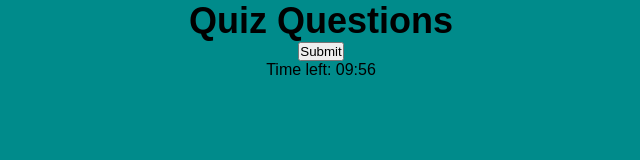
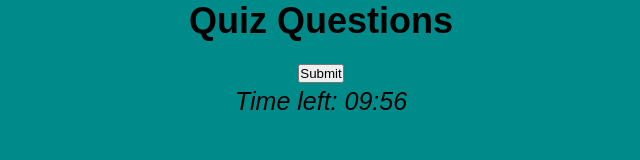
Before and after one commit to Seydenu/QuizMe, a plain HTML site: page questions.html in a window 1280 px wide. Shown: the whole page, without its empty margins (319-959 px from the left). Drawn offline with Linux system fonts and the light colour scheme.

Commit message:
Update style.css

```diff
--- a/style.css
+++ b/style.css
@@ -36,6 +36,7 @@ main {
   box-shadow: 0 2px 5px rgba(0, 0, 0, 0.1);
   margin-bottom: 20px;
   padding: 20px;
+  font-size: 34px;
 }
 
 h2 {
@@ -46,3 +47,10 @@ h2 {
 span {
 color: orangered;
 }
+#quiz-container {
+  font-size: 40px;
+}
+#timer {
+  font-style: italic;
+  font-size: 25px;
+}
```
